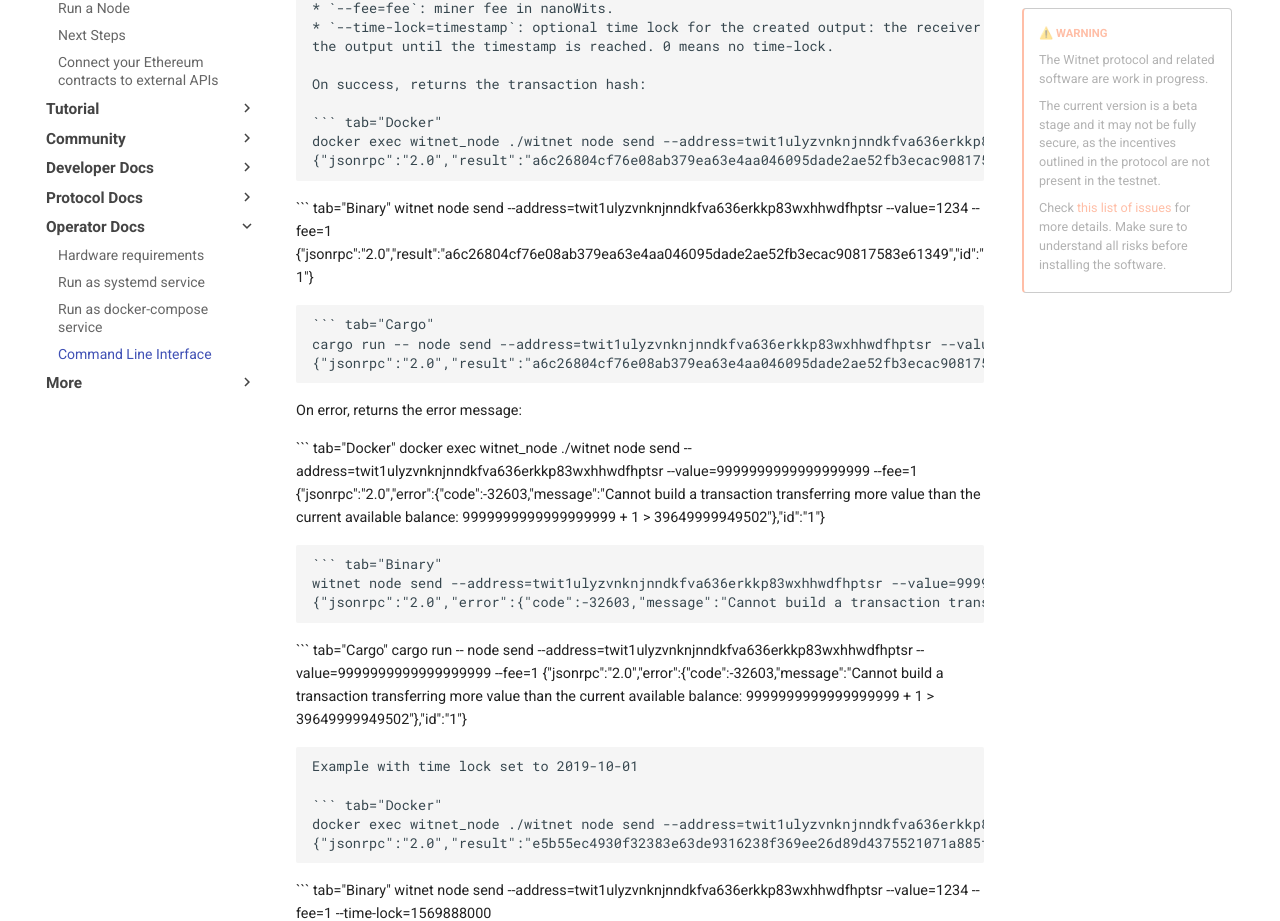
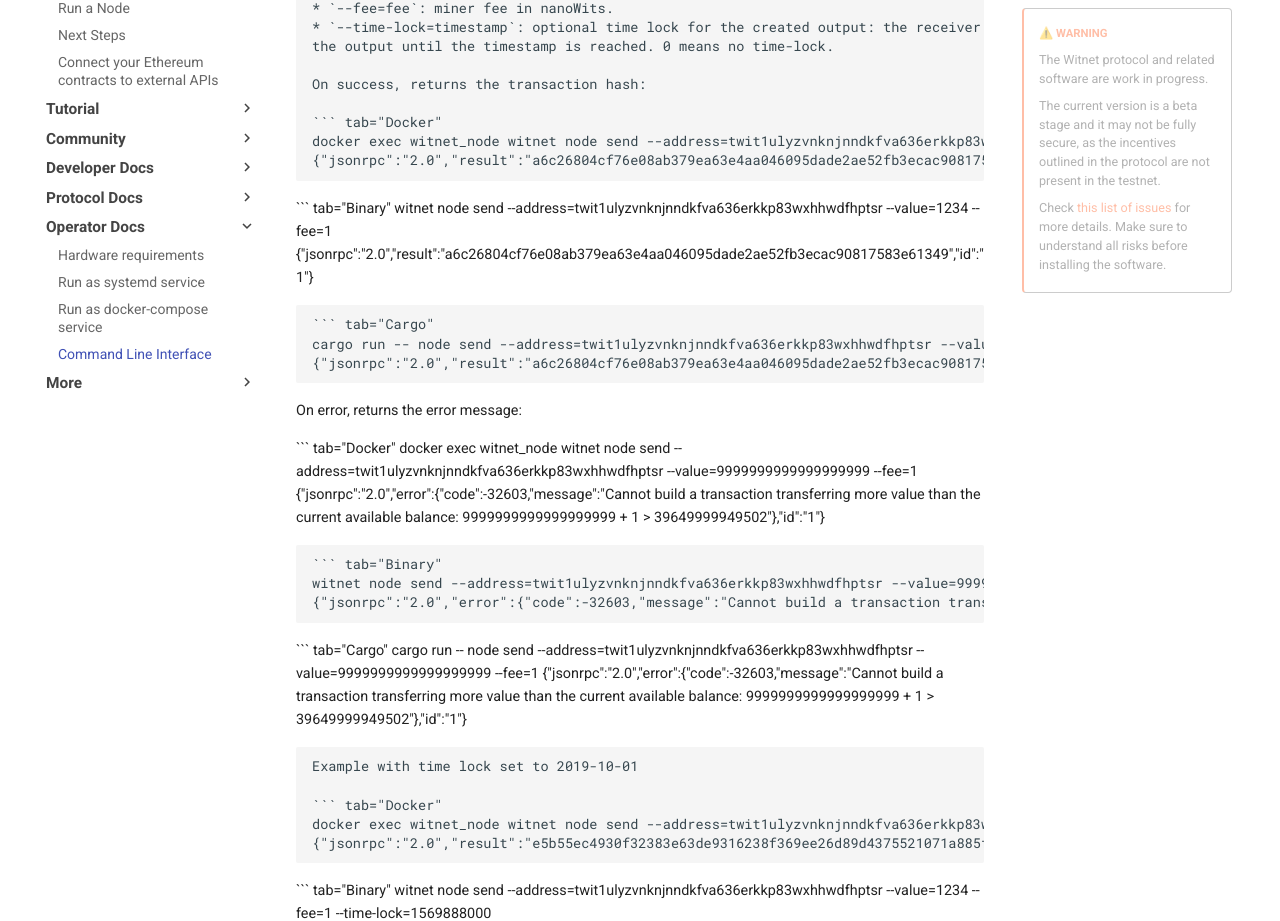
Before and after one commit to witnet/documentation, an MkDocs documentation site: the page built from docs/node-operators/cli.md, in a window 1280 px wide and 1400 px high, scrolled down 9455 px. Shown: the part 375-1296 px from the top of the window. Built offline with MkDocs 1.6.1 and Material for MkDocs 9.7.7, drawn with Linux system fonts in a browser that asks for light colours; some web fonts are replaced; comment, search, counter and statistics services are not loaded; some of the changed text lies outside the part shown.

Commit message:
docs: simplify docker exec commands

````diff
--- a/docs/node-operators/cli.md
+++ b/docs/node-operators/cli.md
@@ -7,7 +7,7 @@ The cli subcommand provides a human-friendly command-line interface to the node
 See all the available options by running the help command using docker, binary or cargo.
 
 ```console tab="Docker"
-docker exec witnet_node ./witnet node --help
+docker exec witnet_node witnet node --help
 ```
 
 ```console tab="Binary"
@@ -21,7 +21,7 @@ cargo run -- node --help
 To get more information about any specific command, simply add `--help` at the end. For instance, this will show the available options for the `blockchain` command:
 
 ```console tab="Docker"
-docker exec witnet_node ./witnet node blockchain --help
+docker exec witnet_node witnet node blockchain --help
 ```
 
 ```console tab="Binary"
@@ -37,7 +37,7 @@ The path of this file can be set using the `-c` or `--config` flag.
 This flag must appear before `node`.
 
 ```console tab="Docker"
-docker exec witnet_node ./witnet node -c witnet.toml node blockchain
+docker exec witnet_node witnet node -c witnet.toml node blockchain
 ```
 
 ```console tab="Binary"
@@ -52,7 +52,7 @@ You can use the `-n` flag to easily overwrite the node address.
 This flag must appear after the command name.
 
 ```console tab="Docker"
-docker exec witnet_node ./witnet node -c witnet.toml node blockchain -n "127.0.0.1:1234"
+docker exec witnet_node witnet node -c witnet.toml node blockchain -n "127.0.0.1:1234"
 ```
 
 ```console tab="Binary"
@@ -66,7 +66,7 @@ cargo run -- -c witnet.toml node blockchain -n "127.0.0.1:1234"
 If there is any error, the process will return a non-zero exit code.
 
 ```text tab="Docker"
-docker exec witnet_node ./witnet node node blockchain
+docker exec witnet_node witnet node node blockchain
 Error: Connection refused (os error 111)
 ```
 
@@ -83,7 +83,7 @@ Error: Connection refused (os error 111)
 The executable implements the usual logging API, which can be enabled using `RUST_LOG=witnet=debug`:
 
 ```text tab="Docker"
-$ docker exec witnet_node ./witnet node blockchain
+$ docker exec witnet_node witnet node blockchain
 INFO 2019-01-03T12:04:43Z: witnet::json_rpc_client: Connecting to JSON-RPC server at 127.0.0.1:21338
 ERROR 2019-01-03T12:04:43Z: witnet: Error: Connection refused (os error 111)
 ```
@@ -110,7 +110,7 @@ This is the address used for mining blocks, resolving data requests, and
 receiving value transfer transactions.
 
 ```console tab="Docker"
-docker exec witnet_node ./witnet node address
+docker exec witnet_node witnet node address
 ```
 
 ```console tab="Binary"
@@ -134,8 +134,8 @@ Get total balance of a given Witnet address. Balances are shown in wits.
 * `--address=address`: address for which to get balance. If omitted, defaults to the node's own address.
 
 ```console tab="Docker"
-docker exec witnet_node ./witnet node balance
-docker exec witnet_node ./witnet node balance --address=twit1ulyzvnknjnndkfva636erkkp83wxhhwdfhptsr
+docker exec witnet_node witnet node balance
+docker exec witnet_node witnet node balance --address=twit1ulyzvnknjnndkfva636erkkp83wxhhwdfhptsr
 ```
 
 ```console tab="Binary"
@@ -159,7 +159,7 @@ Example output:
 Print out detailed information about a block being queried by its hash.
 
 ```console tab="Docker"
-docker exec witnet_node ./witnet node block 9372e2ed0c637a9733e92d7e0d4f1aa1f297c43a80bc3be57fc7d7738efb0ef4
+docker exec witnet_node witnet node block 9372e2ed0c637a9733e92d7e0d4f1aa1f297c43a80bc3be57fc7d7738efb0ef4
 ```
 
 ```console tab="Binary"
@@ -183,7 +183,7 @@ Example output:
  List block hashes in the local block chain, matched with their epochs.
 
 ```console tab="Docker"
-docker exec witnet_node ./witnet node blockchain
+docker exec witnet_node witnet node blockchain
 ```
 
 ```console tab="Binary"
@@ -201,19 +201,19 @@ This method accepts two optional arguments:
 
 ```console tab="Docker"
 # Get all the block hashes from the genesis block
-docker exec witnet_node ./witnet node blockchain --epoch=0 --limit=0
+docker exec witnet_node witnet node blockchain --epoch=0 --limit=0
 
 # Get the block hashes from epochs [0, 19]
-docker exec witnet_node ./witnet node blockchain --epoch=0 --limit=20
+docker exec witnet_node witnet node blockchain --epoch=0 --limit=20
 
 # Get the block hashes from the last 10 epochs
-docker exec witnet_node ./witnet node blockchain --epoch=-10 --limit=0
+docker exec witnet_node witnet node blockchain --epoch=-10 --limit=0
 
 # Get the block hash from 10 epochs ago
-docker exec witnet_node ./witnet node blockchain --epoch=-10 --limit=1
+docker exec witnet_node witnet node blockchain --epoch=-10 --limit=1
 
 # Get the block hash from the last block
-docker exec witnet_node ./witnet node blockchain --epoch=-1 --limit=1
+docker exec witnet_node witnet node blockchain --epoch=-1 --limit=1
 ```
 
 ```console tab="Binary"
@@ -261,7 +261,7 @@ block for epoch #76229 had digest 8dd75bb0d5475a93c27c4166677fbb3bc154e6731c7e07
 Show information about a data request.
 
 ```console tab="Docker"
-docker exec witnet_node ./witnet node dataRequestReport 33c656101dd1dfa2258415d6487c648152b95983d1151f46a679b5d1902f6a8d
+docker exec witnet_node witnet node dataRequestReport 33c656101dd1dfa2258415d6487c648152b95983d1151f46a679b5d1902f6a8d
 ```
 
 ```console tab="Binary"
@@ -289,7 +289,7 @@ Tally: RadonTypes::RadonFloat(10172.642950000001)
 If you want to see the request move forwards through its different stages in real time you can use the `watch` command while it is being resolved:
 
 ```console tab="Docker"
-watch --color docker exec witnet_node ./witnet node dataRequestReport 33c656101dd1dfa2258415d6487c648152b95983d1151f46a679b5d1902f6a8d
+watch --color docker exec witnet_node witnet node dataRequestReport 33c656101dd1dfa2258415d6487c648152b95983d1151f46a679b5d1902f6a8d
 ```
 
 ```console tab="Binary"
@@ -310,7 +310,7 @@ The following arguments must be provided.
 * `--fee=fee`: miner fee in nanoWits.
 
 ```console tab="Docker"
-docker exec witnet_node ./witnet node joinTransaction --value=100 --fee=1
+docker exec witnet_node witnet node joinTransaction --value=100 --fee=1
 ```
 
 ```console tab="Binary"
@@ -326,7 +326,7 @@ cargo run -- node joinTransaction --value=100 --fee=1
 Get the list of peer addresses known to the node. These addresses are tagged as:
 
 ```console tab="Docker"
-docker exec witnet_node ./witnet node knownPeers
+docker exec witnet_node witnet node knownPeers
 ```
 
 ```console tab="Binary"
@@ -342,7 +342,7 @@ cargo run -- node knownPeers
 Export the node's master private key. Please keep this totally secret. Anyone with knowledge of this key has full access to all your wit tokens.
 
 ```console tab="Docker"
-docker exec witnet_node ./witnet node masterKeyExport
+docker exec witnet_node witnet node masterKeyExport
 ```
 
 ```console tab="Binary"
@@ -358,7 +358,7 @@ cargo run -- node masterkeyExport
 Display local node stats.
 
 ```console tab="Docker"
-docker exec witnet_node ./witnet node nodeStats
+docker exec witnet_node witnet node nodeStats
 ```
 
 ```console tab="Cargo"
@@ -405,7 +405,7 @@ Data Request mining stats:
 Display a transaction output, as referred by it's "output pointer", that is, `<transaction_id>:<output_index>`.
 
 ```console tab="Docker"
-docker exec witnet_node ./witnet node output 33c656101dd1dfa2258415d6487c648152b95983d1151f46a679b5d1902f6a8d:0
+docker exec witnet_node witnet node output 33c656101dd1dfa2258415d6487c648152b95983d1151f46a679b5d1902f6a8d:0
 ```
 
 ```console tab="Binary"
@@ -423,7 +423,7 @@ Outbound connections are those initiated on our side, and inbound connections ar
 A node that does not announce a public address (IP and port) will normally have no inbound connections, as there is no way for other nodes to discover a valid network route to it.
 
 ```console tab="Docker"
-docker exec witnet_node ./witnet node peers
+docker exec witnet_node witnet node peers
 ```
 
 ```console tab="Binary"
@@ -440,7 +440,7 @@ The `raw` command allows sending raw JSON-RPC requests from the command line.
 It can be used in an interactive way (don't forget the `-i` flag when using Docker): each line of user input will be sent to the JSON-RPC server without any modifications:
 
 ```console tab="Docker"
-$ docker exec -i witnet_node ./witnet node raw
+$ docker exec -i witnet_node witnet node raw
 ```
 
 ```console tab="Binary"
@@ -474,7 +474,7 @@ bye
 Alternatively, the input can be read from a file using pipes, as is usual in Unix-like environments. For instance, the  `bitcoin_price.json` data request example from the [witnet-rust reposity](https://github.com/witnet/witnet-rust/tree/master/examples) can be easily deployed into the network using the `raw` command like this:
 
 ``` tab="Docker"
-cat examples/bitcoin_price.json | docker exec -i witnet_node ./witnet node raw
+cat examples/bitcoin_price.json | docker exec -i witnet_node witnet node raw
 {"jsonrpc":"2.0","result":"06e19d996a6776d6cd1ca215f6acd0975d71e64a9dacc06fcfdd7b2538cdbf6d","id":"1"}
 ```
 
@@ -495,8 +495,8 @@ Displays the reputation score associated with a given Witnet address.
 * `--address=address`: address for which to get reputation score. If omitted, defaults to the node's own address.
 
 ```console tab="Docker"
-docker exec witnet_node ./witnet node reputation
-docker exec witnet_node ./witnet node reputation --address=twit1ulyzvnknjnndkfva636erkkp83wxhhwdfhptsr
+docker exec witnet_node witnet node reputation
+docker exec witnet_node witnet node reputation --address=twit1ulyzvnknjnndkfva636erkkp83wxhhwdfhptsr
 ```
 
 ```console tab="Binary"
@@ -522,7 +522,7 @@ Adding the flag `--all` flag lists all the nodes having non-zero reputation.
 
 
 ```console tab="Docker"
-docker exec witnet_node ./witnet node reputation --all
+docker exec witnet_node witnet node reputation --all
 ```
 
 ```console tab="Binary"
@@ -555,7 +555,7 @@ the output until the timestamp is reached. 0 means no time-lock.
 On success, returns the transaction hash:
 
 ``` tab="Docker"
-docker exec witnet_node ./witnet node send --address=twit1ulyzvnknjnndkfva636erkkp83wxhhwdfhptsr --value=1234 --fee=1
+docker exec witnet_node witnet node send --address=twit1ulyzvnknjnndkfva636erkkp83wxhhwdfhptsr --value=1234 --fee=1
 {"jsonrpc":"2.0","result":"a6c26804cf76e08ab379ea63e4aa046095dade2ae52fb3ecac90817583e61349","id":"1"}
 ```
 
@@ -572,7 +572,7 @@ cargo run -- node send --address=twit1ulyzvnknjnndkfva636erkkp83wxhhwdfhptsr --v
 On error, returns the error message:
 
 ``` tab="Docker"
-docker exec witnet_node ./witnet node send --address=twit1ulyzvnknjnndkfva636erkkp83wxhhwdfhptsr --value=9999999999999999999 --fee=1
+docker exec witnet_node witnet node send --address=twit1ulyzvnknjnndkfva636erkkp83wxhhwdfhptsr --value=9999999999999999999 --fee=1
 {"jsonrpc":"2.0","error":{"code":-32603,"message":"Cannot build a transaction transferring more value than the current available balance: 9999999999999999999 + 1 > 39649999949502"},"id":"1"}
 ```
 
@@ -589,7 +589,7 @@ cargo run -- node send --address=twit1ulyzvnknjnndkfva636erkkp83wxhhwdfhptsr --v
 Example with time lock set to 2019-10-01
 
 ``` tab="Docker"
-docker exec witnet_node ./witnet node send --address=twit1ulyzvnknjnndkfva636erkkp83wxhhwdfhptsr --value=1234 --fee=1 --time-lock=1569888000
+docker exec witnet_node witnet node send --address=twit1ulyzvnknjnndkfva636erkkp83wxhhwdfhptsr --value=1234 --fee=1 --time-lock=1569888000
 {"jsonrpc":"2.0","result":"e5b55ec4930f32383e63de9316238f369ee26d89d4375521071a885fc46b4c17","id":"1"}
 ```
 
@@ -608,7 +608,7 @@ cargo run -- node send --address=twit1ulyzvnknjnndkfva636erkkp83wxhhwdfhptsr --v
 Send a serialized data request. An example of how to create such a request can be found in the [tutorial](https://docs.witnet.io/tutorials/bitcoin-price-feed/introduction/).
 
 ```console tab="Docker"
-docker exec witnet_node ./witnet node sendRequest --hex "data request output serialized in hexadecimal format"
+docker exec witnet_node witnet node sendRequest --hex "data request output serialized in hexadecimal format"
 ```
 
 ```console tab="Cargo"
@@ -624,7 +624,7 @@ witnet node sendRequest --hex "data request output serialized in hexadecimal for
 Run a Witnet node server.
 
 ```console tab="Docker"
-docker exec witnet_node ./witnet node server
+docker exec witnet_node witnet node server
 ```
 
 ```console tab="Binary"
@@ -646,7 +646,7 @@ The following arguments must be provided:
 * `--fee=fee`: miner fee in nanoWits.
 
 ```console tab="Docker"
-docker exec witnet_node ./witnet node joinTransaction --value=100 --size=3 --fee=1
+docker exec witnet_node witnet node joinTransaction --value=100 --size=3 --fee=1
 ```
 
 ```console tab="Binary"
@@ -662,7 +662,7 @@ cargo run -- node joinTransaction --value=100 --size=3 --fee=1
 Print out detailed information about a transaction being queried by its hash.
 
 ```console tab="Docker"
-docker exec witnet_node ./witnet node transaction f6ebdd2e3f52af8404ae3dfbf87fcfc85803a8c14a35966acca6e18585acb8f5
+docker exec witnet_node witnet node transaction f6ebdd2e3f52af8404ae3dfbf87fcfc85803a8c14a35966acca6e18585acb8f5
 ```
 
 ```console tab="Binary"
@@ -686,7 +686,7 @@ Example output:
 Get the unspent transaction outputs of the node. This shows how many UTXOs are available for your node to spend or collateralize.
 
 ```console tab="Docker"
-docker exec witnet_node ./witnet node utxos
+docker exec witnet_node witnet node utxos
 ```
 
 ```console tab="Binary"
````
